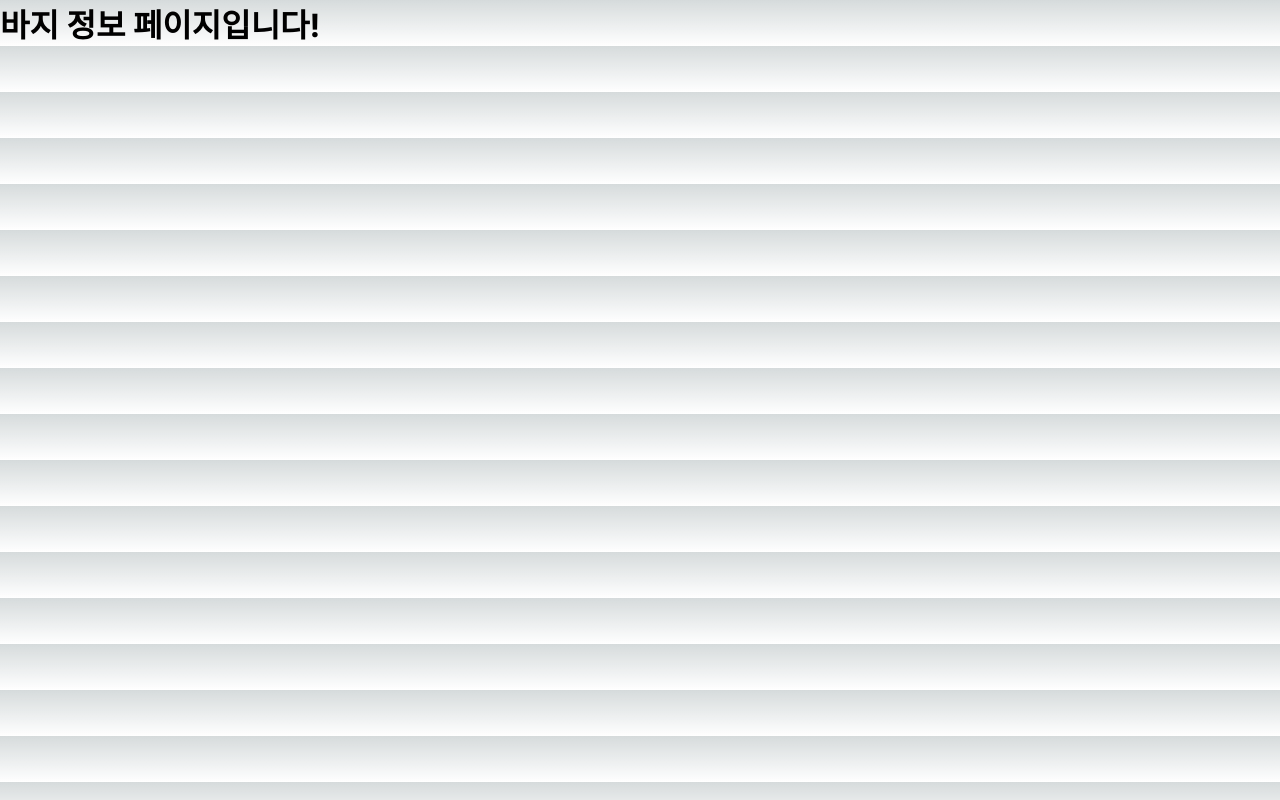
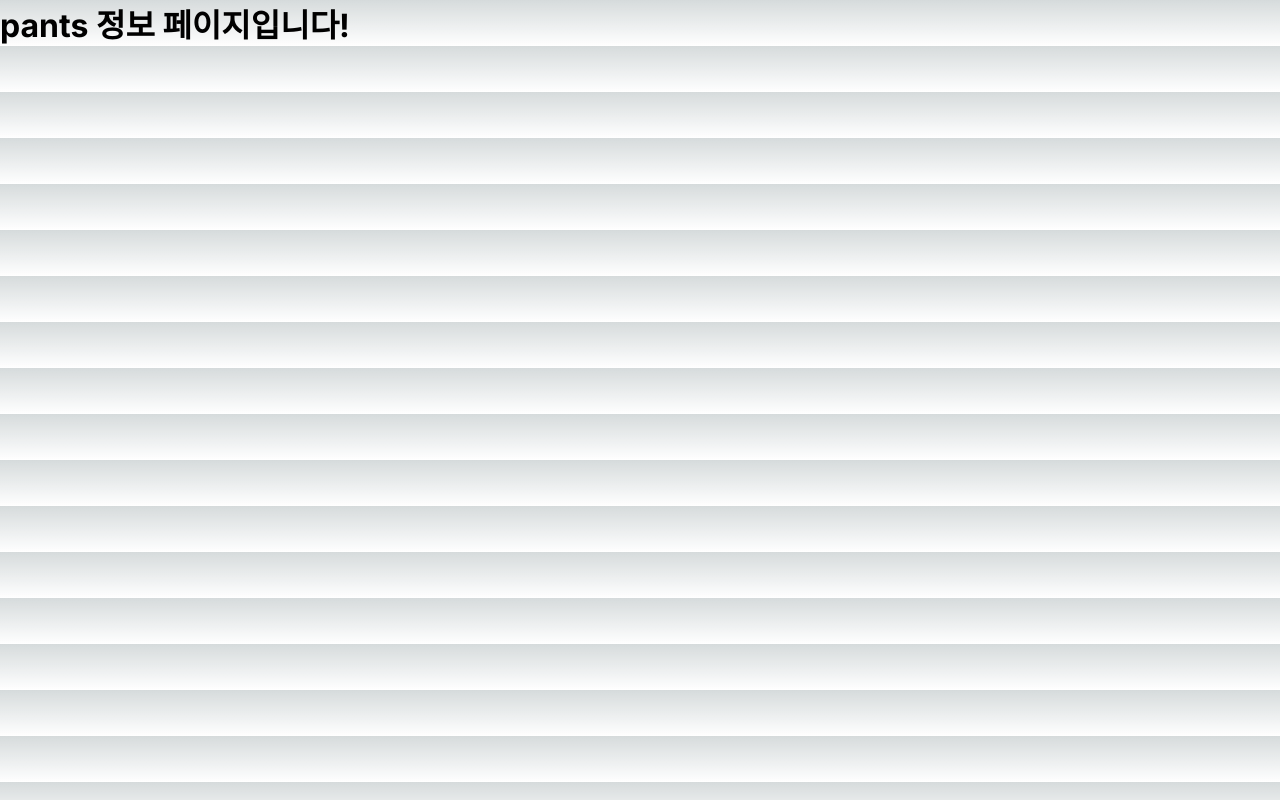
Before and after one commit to jjongminmoon/Study-next.js, a Next.js app: page /products/pants in a window 1280 px wide. Built offline with nearby package versions, Linux system fonts and the light colour scheme.

Commit message:
Dynamic Routing

```diff
--- /dev/null
+++ b/src/app/products/[slug]/page.tsx
@@ -0,0 +1,17 @@
+type Props = {
+  params: {
+    slug: string;
+  };
+};
+
+export default function Pants({ params }: Props) {
+  return <h1>{params.slug} 정보 페이지입니다!</h1>;
+}
+
+export function generateStaticParams() {
+  const products = ["pants", "skirt"];
+
+  return products.map((product) => ({
+    slug: product
+  }));
+}
--- a/src/app/products/pants/page.tsx
+++ /dev/null
@@ -1,3 +0,0 @@
-export default function Pants() {
-  return <h1>바지 정보 페이지입니다!</h1>;
-}
```
